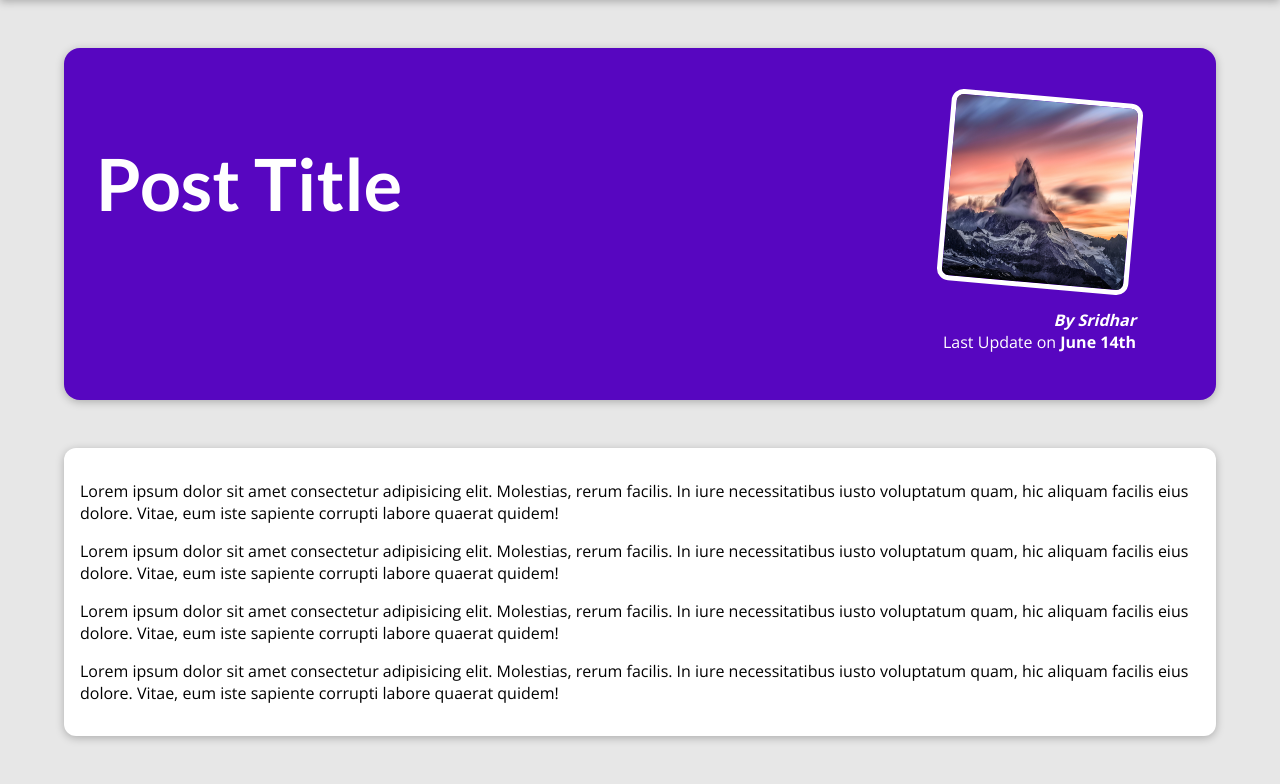
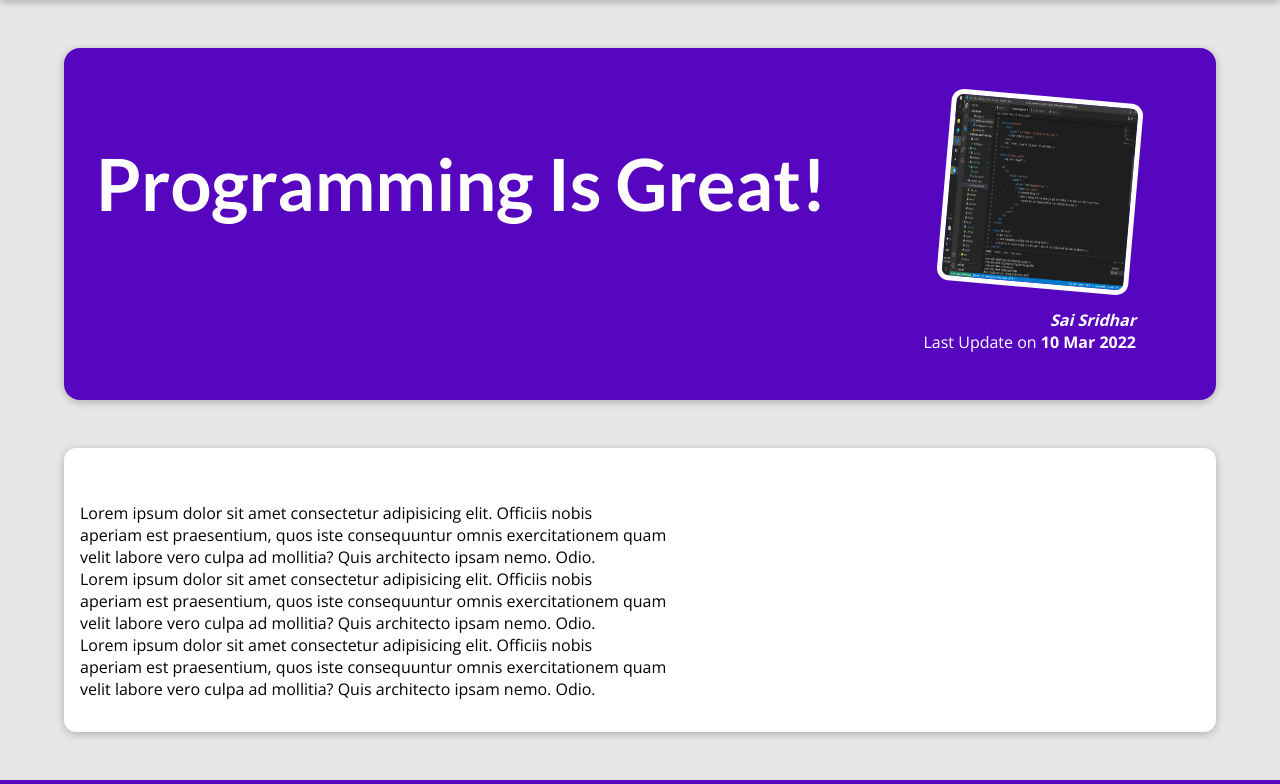
Before and after one commit to SaiSridhar783/DjangoBlog, a Django app: page /posts/programming-is-fun in a window 1280 px wide. Shown: the part 80-864 px from the top of the page. Run offline with Django 3.2, Linux system fonts and the light colour scheme.

Commit message:
Post Detail Page

```diff
--- a/blog/templates/blog/post-detail.html
+++ b/blog/templates/blog/post-detail.html
@@ -2,7 +2,7 @@
 {% load static %}
 
 {% block title %}
-This Post Title
+{{post.title}}
 {% endblock title %}
 
 {% block css_files %}
@@ -12,24 +12,17 @@ This Post Title
 {% block content %}
 
 <section id="summary">
-    <h2>Post Title</h2>
+    <h2>{{post.title}}</h2>
     <article>
-        <img src="{% static 'blog/images/mountains.jpg' %}" alt="Post Title" />
-        <address>By Sridhar</address>
+        <img src="{% static 'blog/images/'|add:post.image %}" alt="{{post.title}}" />
+        <address>{{post.author}}</address>
         <div>
-            Last Update on <time>June 14th</time>
+            Last Update on <time>{{post.date|date:"d M Y"}}</time>
         </div>
     </article>
 </section>
 
 <main>
-    <p>Lorem ipsum dolor sit amet consectetur adipisicing elit. Molestias, rerum facilis. In iure necessitatibus iusto
-        voluptatum quam, hic aliquam facilis eius dolore. Vitae, eum iste sapiente corrupti labore quaerat quidem!</p>
-    <p>Lorem ipsum dolor sit amet consectetur adipisicing elit. Molestias, rerum facilis. In iure necessitatibus iusto
-        voluptatum quam, hic aliquam facilis eius dolore. Vitae, eum iste sapiente corrupti labore quaerat quidem!</p>
-    <p>Lorem ipsum dolor sit amet consectetur adipisicing elit. Molestias, rerum facilis. In iure necessitatibus iusto
-        voluptatum quam, hic aliquam facilis eius dolore. Vitae, eum iste sapiente corrupti labore quaerat quidem!</p>
-    <p>Lorem ipsum dolor sit amet consectetur adipisicing elit. Molestias, rerum facilis. In iure necessitatibus iusto
-        voluptatum quam, hic aliquam facilis eius dolore. Vitae, eum iste sapiente corrupti labore quaerat quidem!</p>
+    {{post.content|linebreaks}}
 </main>
 {% endblock %}
--- a/blog/views.py
+++ b/blog/views.py
@@ -78,8 +78,13 @@ def starting_page(request):
 
 
 def posts(request):
-    return render(request, "blog/all-posts.html")
+    return render(request, "blog/all-posts.html", {
+        "all_posts": all_posts
+    })
 
 
 def post_detail(request, slug):
-    return render(request, "blog/post-detail.html")
+    identified_post = next(post for post in all_posts if post["slug"] == slug)
+    return render(request, "blog/post-detail.html", {
+        "post": identified_post
+    })
```
Also changed, not shown: blog/templates/blog/all-posts.html (+3 -9 lines).
